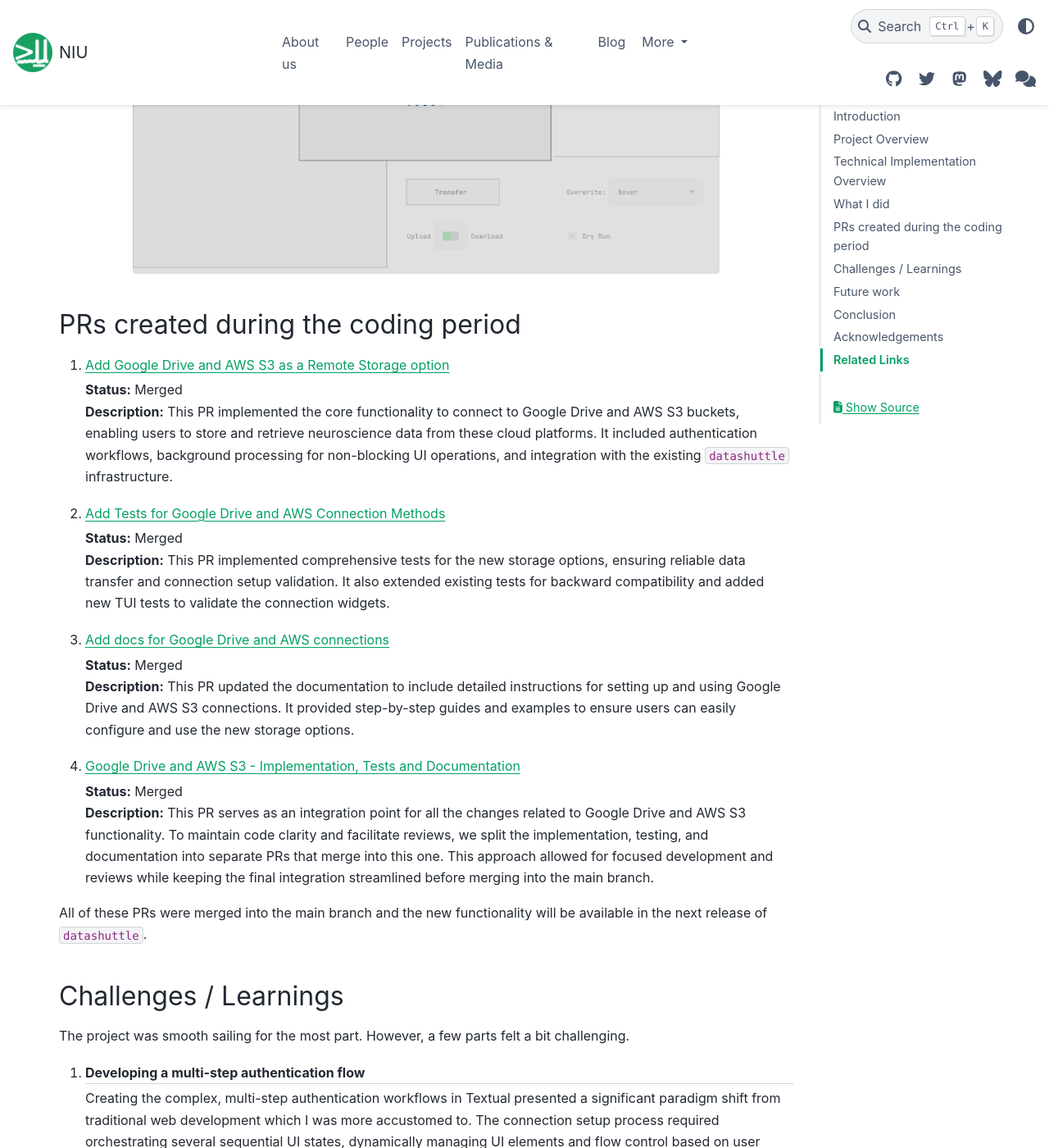
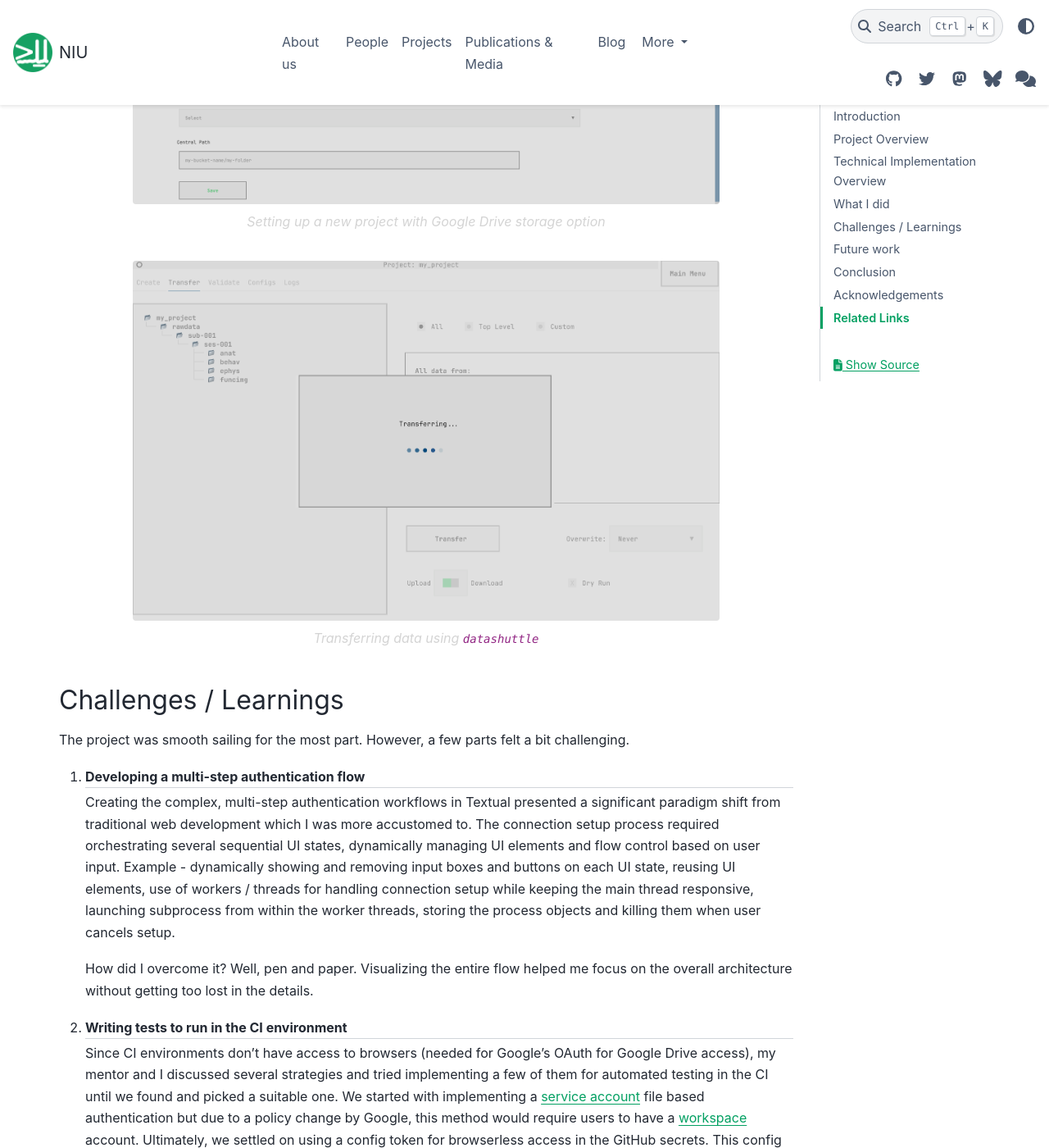
Before and after one commit to neuroinformatics-unit/neuroinformatics-unit.github.io, a Sphinx documentation site: the page built from docs/source/blog/datashuttle_gsoc2025.md, in a window 1280 px wide and 1400 px high, scrolled down 4365 px. Shown: the whole window at 82% size. Built offline with Sphinx 7.4.7 and the PyData theme 0.15.4, drawn with Linux system fonts in a browser that asks for light colours; nearby versions of some CDN libraries; some of the changed text lies outside the part shown.

Commit message:
add: image captions, merge PR sections

````diff
--- a/docs/source/blog/datashuttle_gsoc2025.md
+++ b/docs/source/blog/datashuttle_gsoc2025.md
@@ -64,29 +64,41 @@
 
 During the coding period, the primary focus was on the implementation, tests and documentation for the Google Drive and AWS backends.
 
-1. **Suggest next sub ses remote - PR [#484](https://github.com/neuroinformatics-unit/datashuttle/pull/484)**
+<h4>PRs created during the coding period</h4>
+
+1. **Suggest next sub ses remote — PR [#484](https://github.com/neuroinformatics-unit/datashuttle/pull/484)**
+
     - Exposed the Python API functions in the TUI to search remote folders for suggesting next subject and session folders. By default, the local project folders are used to suggest next subject/session folder. Using the `search_central` option allows the user to search both the local and central project folders for suggestions.
     - Implemented thread workers to handle background searching of folders while displaying a loading indicator.
+    - **Status:** Merged
 
-2. **Implemented the core logic for Google Drive and AWS connection setup via Python API and Terminal User Interface (TUI) - PR [#503](https://github.com/neuroinformatics-unit/datashuttle/pull/503)**
+2. **Implemented the core logic for Google Drive and AWS connection setup via Python API and Terminal User Interface (TUI) — PR [#503](https://github.com/neuroinformatics-unit/datashuttle/pull/503)**
+
     - Implemented the core functions to authenticate to Google Drive and AWS and use [Rclone](https://rclone.org/) for data transfers.
     - Exposed the underlying functions of `datashuttle`'s Python API in the Terminal User Interface.
     - Refactored polling the central storage for SSH transfers into a single unified function, used Rclone rather than sftp to reduce code duplication and improve logic.
-
-
-3. **Implemented process management and threads to run connection setup in the background - PR [#503](https://github.com/neuroinformatics-unit/datashuttle/pull/503)**
     - Used threading library to run connection setup without blocking the TUI.
     - Used Python's subprocess API to implement cancellation of connection setup via killing the underlying process.
+    - **Status:** Merged
 
-4. **Wrote tests with `pytest` to test data transfers to Google Drive and AWS buckets - PR [#570](https://github.com/neuroinformatics-unit/datashuttle/pull/570/)**
+3. **Wrote tests with `pytest` to test data transfers to Google Drive and AWS buckets — PR [#570](https://github.com/neuroinformatics-unit/datashuttle/pull/570/)**
     - Refactored existing transfer tests for SSH transfers to extend them for Google Drive and AWS.
     - Used GitHub secrets for connection credentials to run tests in the CI.
     - Wrote tests for connection setup via the TUI.
     - Wrote backward compatibility tests and extended existing TUI tests to test the new connection widgets.
+    - **Status:** Merged
 
-5. **Added documentation for users to set up connection via the new connection methods - PR [#580](https://github.com/neuroinformatics-unit/datashuttle/pull/580)**
+4. **Added documentation for users to set up connection via the new connection methods — PR [#580](https://github.com/neuroinformatics-unit/datashuttle/pull/580)**
     - Updated and enhanced documentation to include instructions to connect to Google Drive and AWS buckets and added relevant examples.
     - Focused on providing clear instructions for setup, usage, and functionality, benefiting future contributors and users.
+    - **Status:** Merged
+
+5. **Integration of the core implementations, tests and docs — PR [#556](https://github.com/neuroinformatics-unit/datashuttle/pull/556)**
+    - This PR serves as an integration point for all the changes related to Google Drive and AWS S3 functionality.
+    - To maintain code clarity and facilitate reviews, we split the implementation, testing, and documentation into separate PRs that merge into this one
+    - **Status:** Merged
+
+All of these PRs were merged into the main branch and the new functionality will be available in the next release of `datashuttle`.
 
 In addition to writing code, I performed code review for about 10 PRs, for which I was the sole approver prior to merging. Some examples - [#515](https://github.com/neuroinformatics-unit/datashuttle/pull/515), [#208](https://github.com/neuroinformatics-unit/datashuttle/pull/208), [#551](https://github.com/neuroinformatics-unit/datashuttle/pull/551). Here is a [comprehensive list](http://github.com/search?q=is%3Apr+reviewed-by%3Acs7-shrey+repo%3Aneuroinformatics-unit%2Fdatashuttle+created%3A2025-04-01..2025-09-01&type=pullrequests&p=1).
 
@@ -103,6 +115,7 @@
 :width: 80%
 :class: only-light
 ```
+<p style="text-align:center;margin:8px;color:#d4d4d4;font-style:italic">Setting up a new project with Google Drive storage option</p>
 
 <br>
 
@@ -117,30 +130,7 @@
 :width: 80%
 :class: only-light
 ```
-
-## PRs created during the coding period
-
-1. [Add Google Drive and AWS S3 as a Remote Storage option](https://github.com/neuroinformatics-unit/datashuttle/pull/503)
-
-    **Status:** Merged <br>
-    **Description:** This PR implemented the core functionality to connect to Google Drive and AWS S3 buckets, enabling users to store and retrieve neuroscience data from these cloud platforms. It included authentication workflows, background processing for non-blocking UI operations, and integration with the existing `datashuttle` infrastructure.
-
-2. [Add Tests for Google Drive and AWS Connection Methods](https://github.com/neuroinformatics-unit/datashuttle/pull/570)
-
-    **Status:** Merged <br>
-    **Description:** This PR implemented comprehensive tests for the new storage options, ensuring reliable data transfer and connection setup validation. It also extended existing tests for backward compatibility and added new TUI tests to validate the connection widgets.
-
-3. [Add docs for Google Drive and AWS connections](https://github.com/neuroinformatics-unit/datashuttle/pull/580)
-
-    **Status:** Merged <br>
-    **Description:** This PR updated the documentation to include detailed instructions for setting up and using Google Drive and AWS S3 connections. It provided step-by-step guides and examples to ensure users can easily configure and use the new storage options.
-
-4. [Google Drive and AWS S3 - Implementation, Tests and Documentation](https://github.com/neuroinformatics-unit/datashuttle/pull/556)
-
-    **Status:** Merged <br>
-    **Description:** This PR serves as an integration point for all the changes related to Google Drive and AWS S3 functionality. To maintain code clarity and facilitate reviews, we split the implementation, testing, and documentation into separate PRs that merge into this one. This approach allowed for focused development and reviews while keeping the final integration streamlined before merging into the main branch.
-
-All of these PRs were merged into the main branch and the new functionality will be available in the next release of `datashuttle`.
+<p style="text-align:center;margin:8px;color:#d4d4d4;font-style:italic">Transferring data using <code>datashuttle</code></p>
 
 ## Challenges / Learnings
 
````
